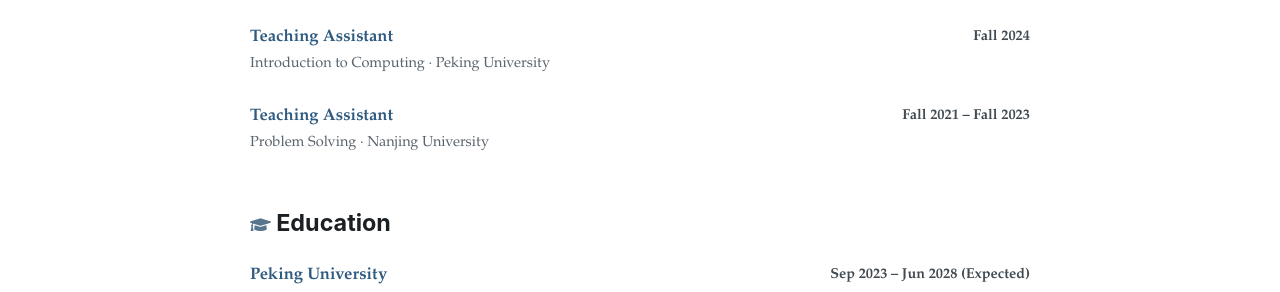
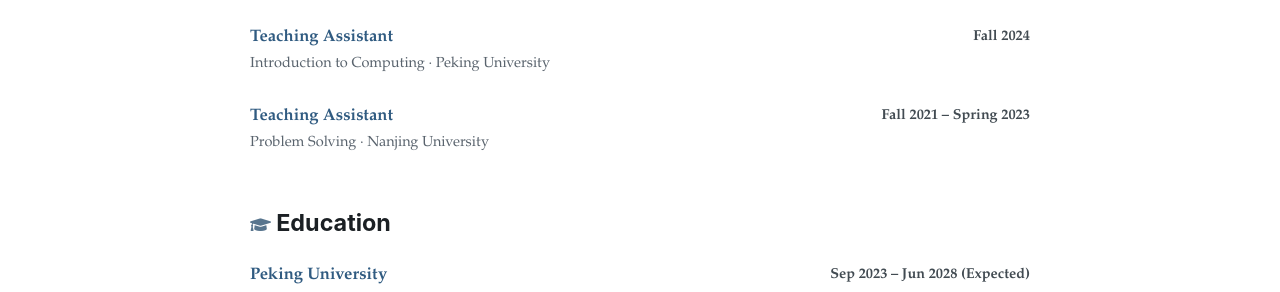
Before and after one commit to Yao-mengyu/Yao-mengyu.github.io, a Jekyll site: the page built from _pages/about.md, in a window 1280 px wide and 900 px high, scrolled down 2329 px. Shown: the part 151-443 px from the top of the window. Built offline with Jekyll 4.4.1, drawn with Linux system fonts in a browser that asks for light colours.

Commit message:
Correct teaching assistant dates

```diff
--- a/_pages/about.md
+++ b/_pages/about.md
@@ -160,7 +160,7 @@
 <div class="cv-entry">
   <div class="cv-entry__heading">
     <div><strong>Teaching Assistant</strong><span>Problem Solving · Nanjing University</span></div>
-    <span class="cv-entry__date">Fall 2021 – Fall 2023</span>
+    <span class="cv-entry__date">Fall 2021 – Spring 2023</span>
   </div>
 </div>
 
```
